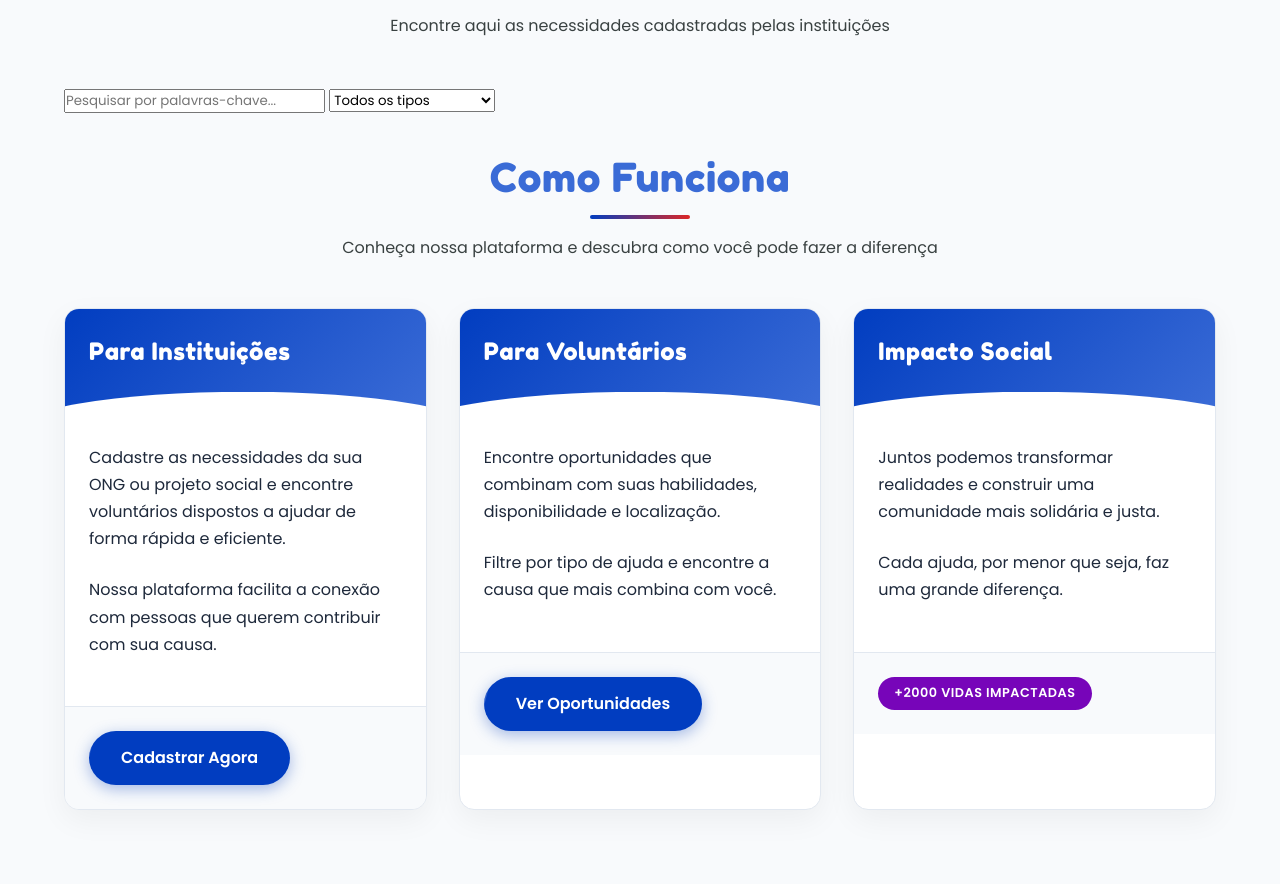
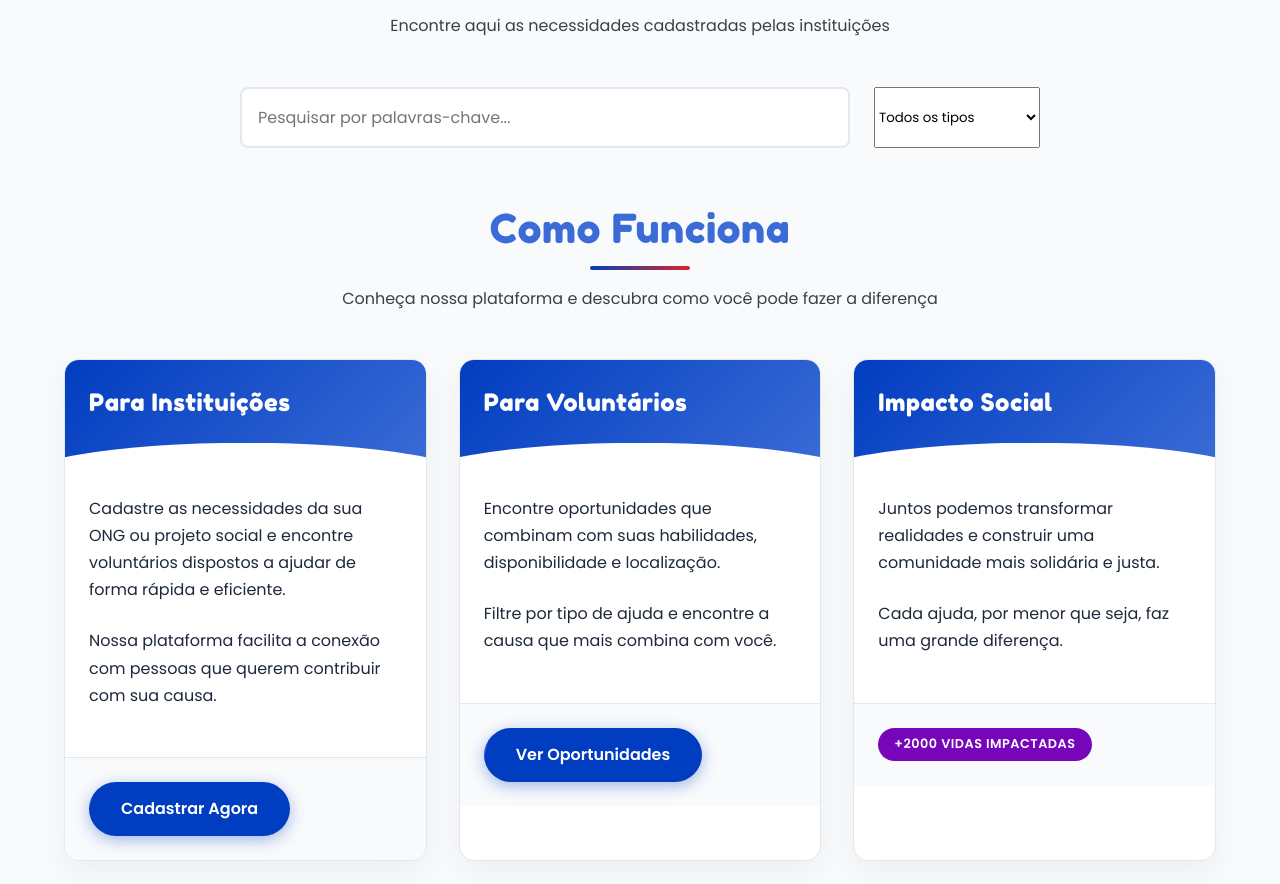
Before and after one commit to EderHenriqueF/Projeto-ONG, a plain HTML site: page index.html in a window 1280 px wide. Shown: the part 2169-3053 px from the top of the page. Drawn offline with Linux system fonts and the light colour scheme; a script that the page names is missing.

Commit message:
Container de busca

```diff
--- a/style.css
+++ b/style.css
@@ -459,3 +459,30 @@ textarea.form-control {
     gap: 1.5rem;
     margin-top: 3rem;
 }
+
+/* Container de busca */
+.search-container {
+    display: flex;
+    gap: 1.5rem;
+    margin-bottom: 3rem;
+    max-width: 800px;
+    margin-left: auto;
+    margin-right: auto;
+}
+
+.search-input {
+    flex: 1;
+    padding: 1rem;
+    border: 2px solid #e2e8f0;
+    border-radius: 8px;
+    font-size: 1rem;
+    transition: all 0.3s ease;
+    background-color: var(--white);
+    color: var(--dark);
+}
+
+.search-input:focus {
+    outline: none;
+    border-color: var(--primary);
+    box-shadow: 0 0 0 3px rgba(37, 99, 235, 0.2);
+}
```
